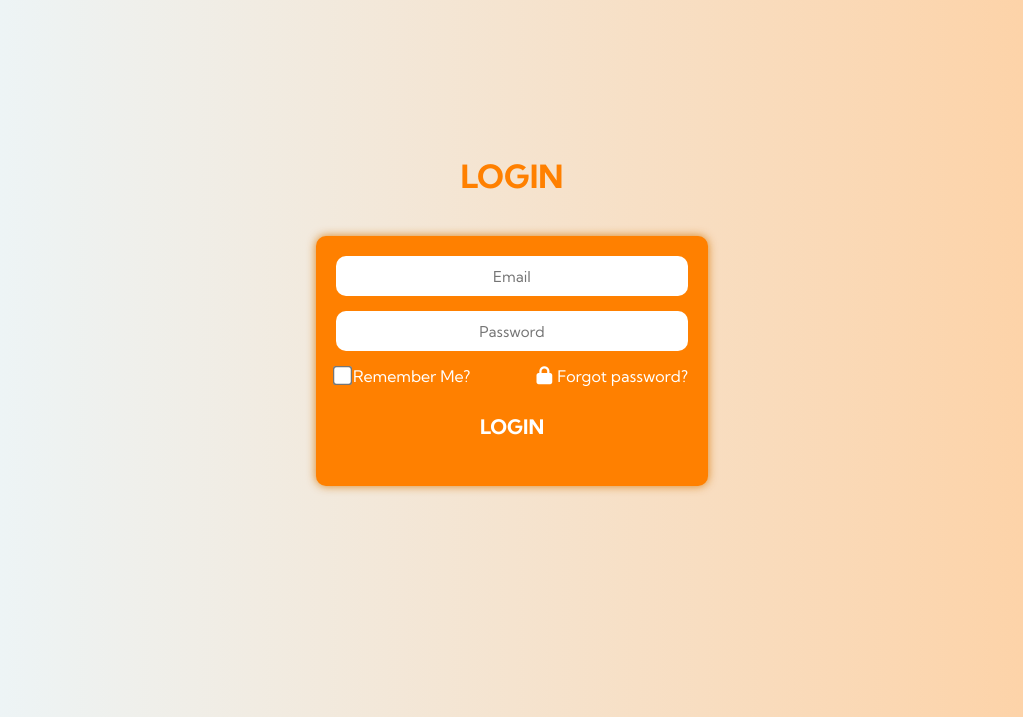
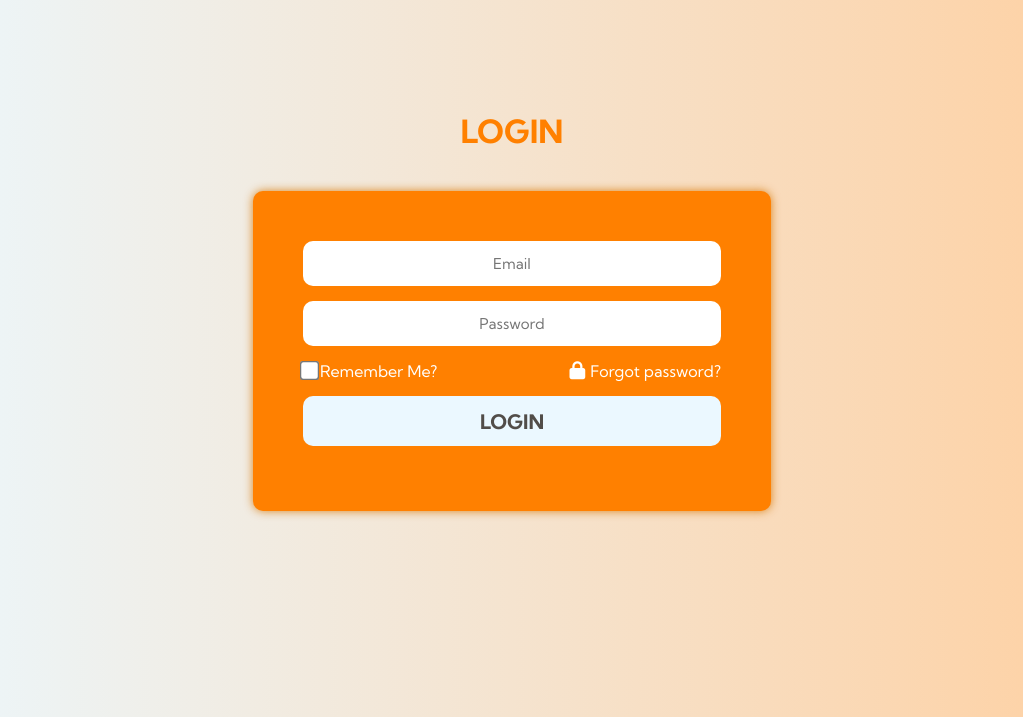
Before and after one commit to MininduBimsara/SwiftConnect, a PHP site: page /SwiftConnect/auth/HTML/login1.php in a window 1280 px wide. Shown: the part 79-796 px from the top of the page, without its empty margins (128-1151 px from the left). Run offline with PHP 8.4, Linux system fonts and the light colour scheme; some libraries are stand-ins or nearby versions; some web fonts are replaced.

Commit message:
login.css

```diff
--- a/auth/CSS/login.css
+++ b/auth/CSS/login.css
@@ -1,17 +1,16 @@
 * {
-  margin: 0%;
-  padding: 0%;
+  margin: 0;
+  padding: 0;
   box-sizing: border-box;
 }
 
 body {
-
   background: linear-gradient(to right, #ebf8ff, #ffcf9f);
-  background-size: contain;
+  background-size: cover;
   background-position: center;
   background-repeat: no-repeat;
-  margin: 0%;
-  padding: 0%;
+  margin: 0;
+  padding: 0;
   font-family: Arial, sans-serif;
 }
 
@@ -29,11 +28,11 @@
 }
 
 .jumbotron {
-  padding: 50px 20px;
+  padding: 80px 30px; /* Increased padding for more space */
   color: #FF8000;
   text-align: center;
   width: 100%;
-  max-width: 600px;
+  max-width: 800px; /* Increased max-width for larger container */
   position: relative;
 }
 
@@ -48,18 +47,16 @@
 }
 
 .card-login {
-  width: 70%;
-  max-width: 500px;
+  width: 70%; /* Increased width for larger container */
+  max-width: 600px; /* Adjust as needed */
   background-color: #FF8000;
   border-radius: 10px;
   box-shadow: 0 0 10px rgba(213, 117, 0, 0.858);
-  margin-top: 20px;
-  margin-right: auto;
-  margin-left: auto;
+  margin: 20px auto; /* Centered margin */
 }
 
 .card-body {
-  padding: 20px;
+  padding: 50px;
 }
 
 .form-group {
@@ -68,7 +65,7 @@
 
 .form-control {
   width: 100%;
-  height: 40px;
+  height: 45px; /* Increased height for better touch targets */
   border-radius: 10px;
   font-size: 15px;
   text-align: center;
@@ -85,6 +82,8 @@
   font-weight: bold;
   display: block;
   margin: 0 auto;
+  background-color: #ebf8ff;
+  color: rgb(81, 77, 73);
 }
 
 .remember-forgot .col-md-12 {
@@ -120,13 +119,11 @@
 
 @media screen and (max-width: 768px) {
   .jumbotron {
-      padding: 30px 10px;
+      padding: 50px 15px; /* Adjusted padding */
   }
 
   .card-login {
       width: 90%;
-      margin-left: auto;
-      margin-right: auto;
   }
 
   .form-control,
--- a/package_management/paypal.css
+++ b/package_management/paypal.css
@@ -8,10 +8,10 @@
 .container {
     text-align: center;
     max-width: 1000px;
-    width: 100%;
+    width: 50%;
     padding-top: 200px; /* Increased this value for more space between header and content */
     margin: 0 auto;
-    margin-bottom: 180px; /* Space above the footer */
+    padding-bottom: 180px; /* Space above the footer */
 }
 
 h1 {
@@ -57,7 +57,7 @@
 
 @media (max-width: 768px) {
     .container {
-        padding-top: 70px;
+        padding-top: 150px;
         text-align: center;
         width: 90%;
     }
```
